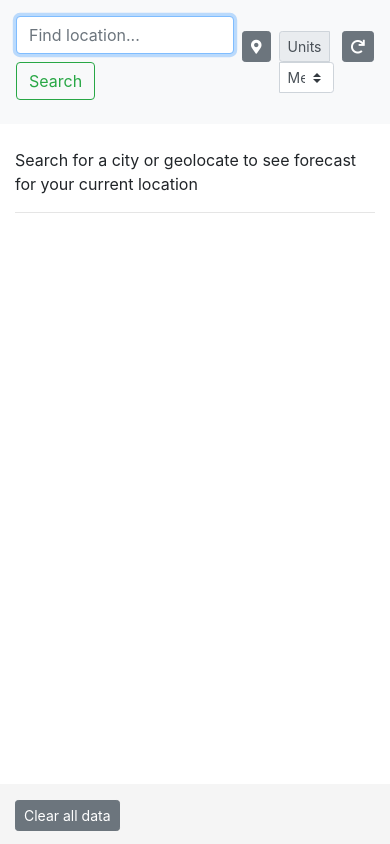
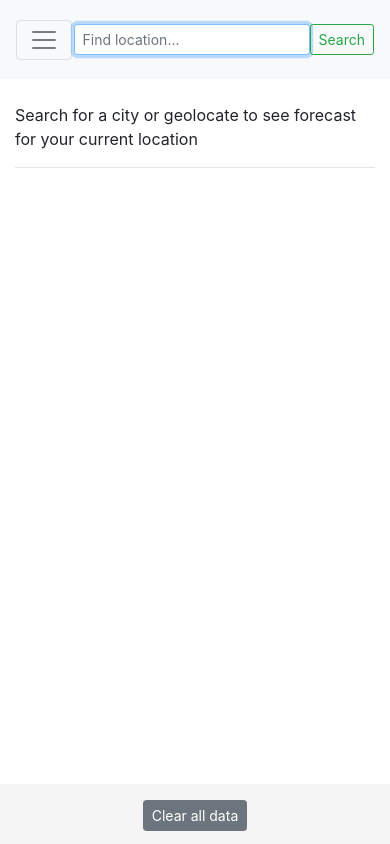
Before and after one commit to spnnr/weather_app, a React (Create React App) app: page / in a window 390 px wide. Built offline with nearby package versions, Linux system fonts and the light colour scheme.

Commit message:
Clear text on search submit; Fix navbar layout
After searching for location search field clears; Fix navbar layout and fix responsive collapsing; Fix controls positioning.

```diff
--- a/src/App.js
+++ b/src/App.js
@@ -7,7 +7,6 @@ import ForecastTmp from "./components/ForecastTmp";
 // ui components
 import DefaultButton from "./components/ui/DefaultButton";
 import Navbar from "./components/ui/Navbar";
-import Search from "./components/ui/Search";
 import Alert from "./components/ui/Alert";
 import Footer from "./components/ui/Footer";
 import Spinner from "./components/ui/Spinner";
@@ -30,11 +29,11 @@ class App extends Component {
     };
 
     // todo list:
-    //
-    // FIXME clear text from input after search
     // FIXME Spinner when loading
     // FIXME units display in WeatherCard
+    // FIXME make search button smaller
     //
+    // TODO custom bootstrap
     // TODO reformat WeatherCard
     // TODO add ThemeSwitch (toggle light and dark mode) https://github.com/Heydon/react-theme-switch
     // TODO add nice graphics
@@ -247,29 +246,19 @@ class App extends Component {
         // console.log("App state", this.state);
         return (
             <div>
-                <Navbar>
-                    <div className="mr-auto">
-                        <Search
-                            onSubmit={this.onLocationSearchSubmit}
-                            placeholder="Find location..."
-                        />
-                    </div>
-                    <div className="navbar-nav">
-                        <div className="ml-2">
+                <Navbar onLocationSearchSubmit={this.onLocationSearchSubmit}>
+                    <div className="navbar-nav ml-auto">
+                        <div className="d-inline-flex flex-nowrap mr-auto">
                             <DefaultButton
                                 onClick={this.onGeolocationRequest}
                                 icon="fa-map-marker-alt"
                                 type="secondary"
                             />
-                        </div>
-                        <div className="ml-2">
                             <InputSelect
                                 inputTitle="Units"
                                 inputOptions={this.state.unitsOptions}
                                 onChange={this.onUnitsChange}
                             />
-                        </div>
-                        <div className="ml-2">
                             <DefaultButton
                                 onClick={this.refreshWeather}
                                 icon="fa-redo"
@@ -298,7 +287,7 @@ class App extends Component {
                     </div>
                 </main>
                 <Footer>
-                    <span className="text-muted d-inline-block">
+                    <span className="text-muted align-items-center">
                         <Modal
                             type="secondary"
                             modalTitle="Clear All Data"
--- a/src/components/ui/Footer.js
+++ b/src/components/ui/Footer.js
@@ -3,7 +3,7 @@ import React from "react";
 const Footer = props => {
     return (
         <footer className="footer">
-            <div className="container">{props.children}</div>
+            <div className="container text-center">{props.children}</div>
         </footer>
     );
 };
--- a/src/components/ui/InputSelect.js
+++ b/src/components/ui/InputSelect.js
@@ -23,7 +23,7 @@ const InputSelect = props => {
     });
 
     return (
-        <div className="col-xs-2">
+        <div className="col-sm">
             <div className="input-group input-group-sm">
                 <div className="input-group-prepend">
                     <label
--- a/src/components/ui/Modal.js
+++ b/src/components/ui/Modal.js
@@ -50,7 +50,9 @@ const Modal = props => {
                                 <span aria-hidden="true">&times;</span>
                             </button>
                         </div>
-                        <div className="modal-body">{props.modalMessage}</div>
+                        <div className="modal-body">
+                            <p>{props.modalMessage}</p>
+                        </div>
                         <div className="modal-footer">
                             <button
                                 type="button"
--- a/src/components/ui/Navbar.js
+++ b/src/components/ui/Navbar.js
@@ -1,8 +1,9 @@
 import React from "react";
+import Search from "./Search";
 
 function Navbar(props) {
     return (
-        <nav className="navbar navbar-expand navbar-light bg-light">
+        <nav className="navbar navbar-expand-sm navbar-light bg-light">
             <div className="container">
                 <button
                     className="navbar-toggler"
@@ -15,6 +16,10 @@ function Navbar(props) {
                 >
                     <span className="navbar-toggler-icon" />
                 </button>
+                <Search
+                    onSubmit={props.onLocationSearchSubmit}
+                    placeholder="Find location..."
+                />
                 <div
                     className="collapse navbar-collapse"
                     id="navbarSupportedContent"
--- a/src/components/ui/Search.js
+++ b/src/components/ui/Search.js
@@ -9,23 +9,20 @@ class Search extends React.Component {
         this.textInput = React.createRef();
     }
 
-    focusTextInput() {
-        this.textInput.current.focus();
-    }
-
     onSearchSubmit = event => {
         event.preventDefault();
         this.props.onSubmit(this.state.term);
+        this.textInput.current.value = "";
     };
 
     componentDidMount() {
-        this.focusTextInput();
+        this.textInput.current.focus();
     }
 
     render() {
         return (
             <form
-                className="form-inline my-2 my-lg-0"
+                className="form-inline my-2 my-lg-0 d-flex flex-nowrap"
                 onSubmit={this.onSearchSubmit}
             >
                 <input
@@ -33,10 +30,10 @@ class Search extends React.Component {
                     type="text"
                     placeholder={this.props.placeholder}
                     onChange={e => this.setState({ term: e.target.value })}
-                    className="form-control mr-sm-2"
+                    className="form-control form-control-sm mr-sm-2"
                 />
                 <button
-                    className="btn btn-outline-success my-2 my-sm-0"
+                    className="btn btn-sm btn-outline-success my-2 my-sm-0"
                     type="submit"
                 >
                     Search
```
